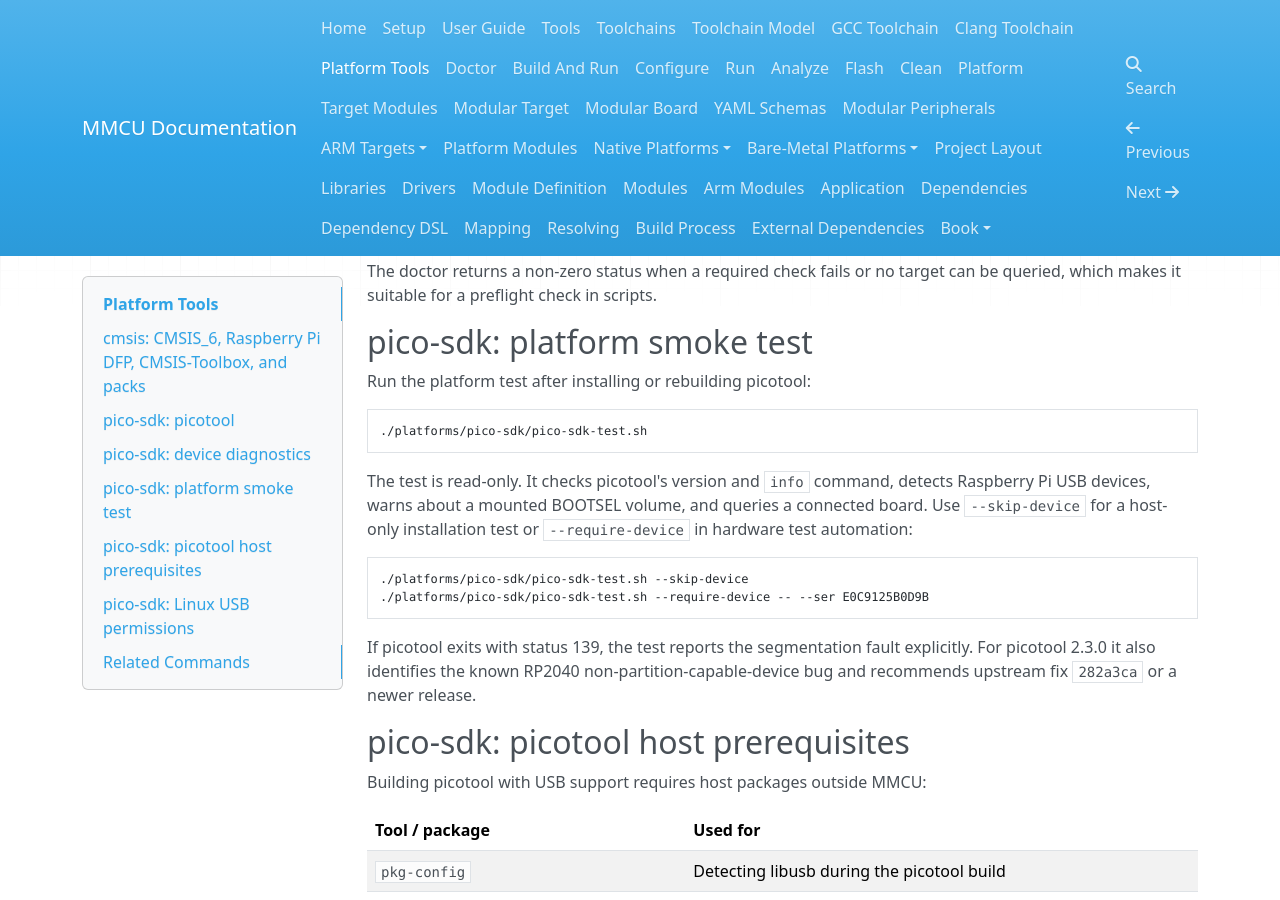
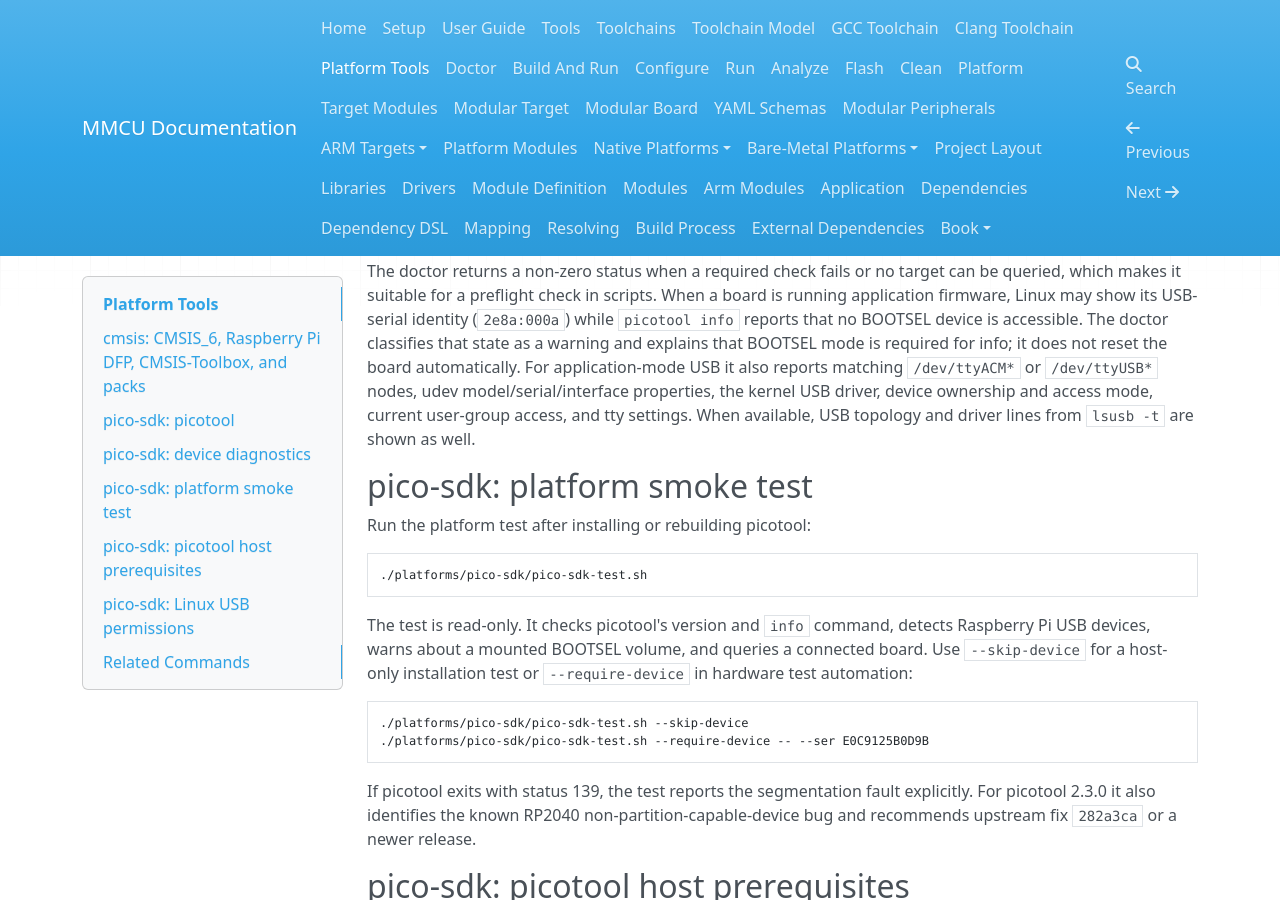
Before and after one commit to 32bitmicroLLC/MMCU, an MkDocs documentation site: the page built from docs/platform-tools.md, in a window 1280 px wide and 900 px high, scrolled down 2135 px. Built offline with MkDocs 1.6.1, drawn with Linux system fonts in a browser that asks for light colours; nearby versions of some CDN libraries.

Commit message:
expand pico-sdk USB diagnostics

```diff
--- a/docs/platform-tools.md
+++ b/docs/platform-tools.md
@@ -114,6 +114,15 @@
 
 The doctor returns a non-zero status when a required check fails or no target
 can be queried, which makes it suitable for a preflight check in scripts.
+When a board is running application firmware, Linux may show its USB-serial
+identity (`2e8a:000a`) while `picotool info` reports that no BOOTSEL device is
+accessible. The doctor classifies that state as a warning and explains that
+BOOTSEL mode is required for info; it does not reset the board automatically.
+For application-mode USB it also reports matching `/dev/ttyACM*` or
+`/dev/ttyUSB*` nodes, udev model/serial/interface properties, the kernel USB
+driver, device ownership and access mode, current user-group access, and tty
+settings. When available, USB topology and driver lines from `lsusb -t` are
+shown as well.
 
 ## pico-sdk: platform smoke test
 
```
Also changed, not shown: 2 other files.
